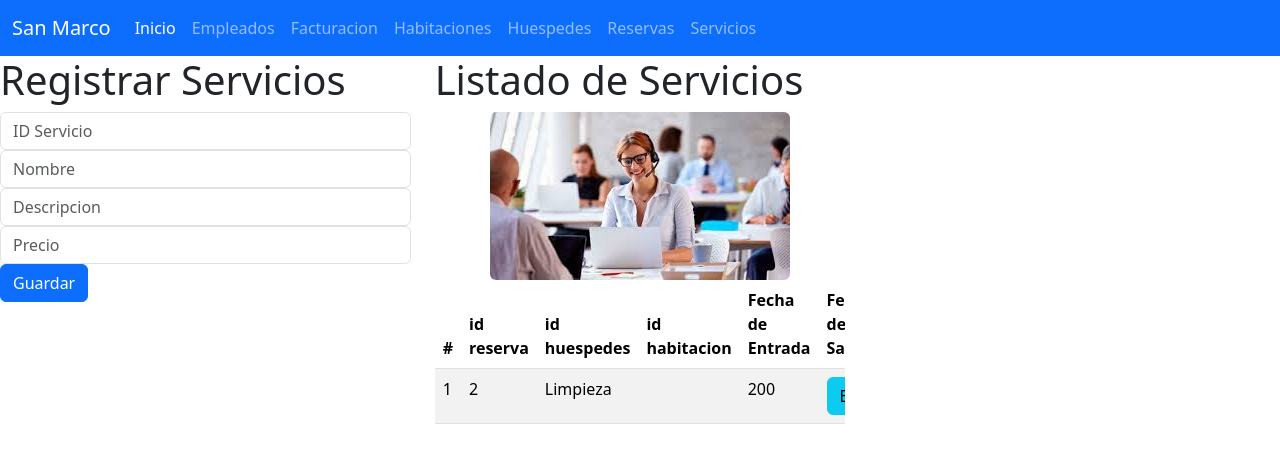
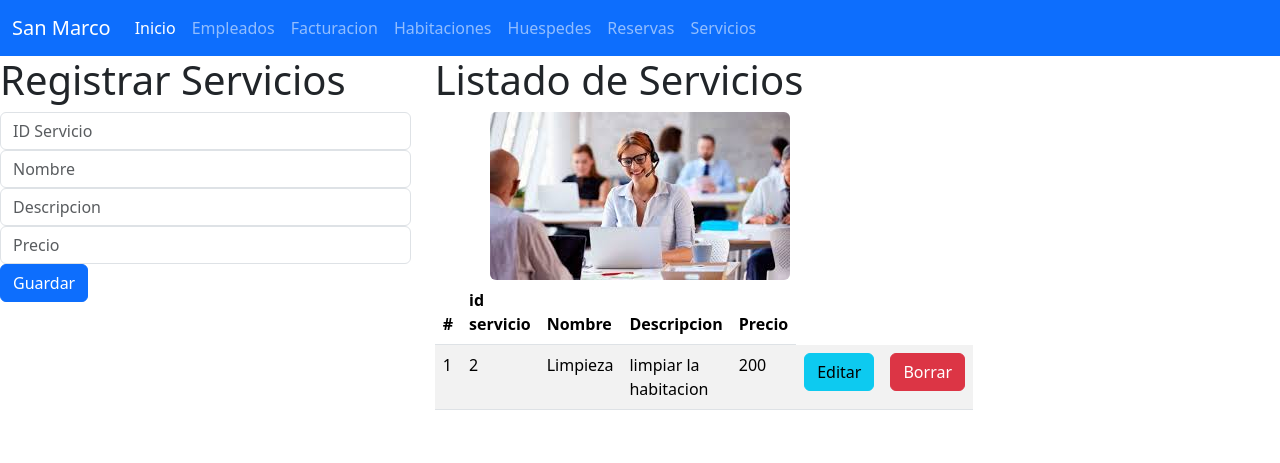
Before and after one commit to Jesus-Esquivel/Daweb_Hotel_06_Dic_2024, a Django app: page /inicio_vistaServicios in a window 1280 px wide. Shown: the top 463 px of the page. Run offline with Django 5.2, Linux system fonts and the light colour scheme; data comes from the database, SQL or seed files in the repository.

Commit message:
Add files via upload

```diff
--- a/servicios_app/templates/editarServicios.html
+++ b/servicios_app/templates/editarServicios.html
@@ -2,7 +2,7 @@
 {% block cuerpo %}
 <div class="row">
     <div class="col-md-4 offset-md-4">
-        <h1>Editar Ventas</h1>
+        <h1>Editar Servicios</h1>
         <form action="/editarServicios/" method="POST">
             {% csrf_token %}
             <div class="form-group">
--- a/servicios_app/templates/gestionarServicios.html
+++ b/servicios_app/templates/gestionarServicios.html
@@ -24,19 +24,14 @@
     <div class="col-sm-12 col-md-4 col-lg-8 col-xl-4"><!--columna derecha-->
         <h1>Listado de Servicios</h1>
         <img class="rounded mx-auto d-block" src="{% static "img/servicios.jpg" %}" alt="alexis" />
-
-        <div class="table-responsive"> <!--tabla responsiva-->
             <table class="table table-striped">
                 <thead>
                   <tr>
                     <th scope="col">#</th>
-                    <th scope="col">id reserva</th>
-                    <th scope="col">id huespedes</th>
-                    <th scope="col">id habitacion</th>
-                    <th scope="col">Fecha de Entrada</th>
-                    <th scope="col">Fecha de Salida</th>
-                    <th scope="col">total pago</th>
-                    <th scope="col">Estado</th>
+                    <th scope="col">id servicio</th>
+                    <th scope="col">Nombre</th>
+                    <th scope="col">Descripcion</th>
+                    <th scope="col">Precio</th>
                   </tr>
                 </thead>
                 <tbody>
@@ -45,7 +40,7 @@
                     <td>{{forloop.counter}}</td>
                     <td>{{E.id_servicio}}</td>
                     <td>{{E.nombre}}</td>
-                    <td>{{E.descripciom}}</td>
+                    <td>{{E.descripcion}}</td>
                     <td>{{E.precio}}</td>
                     <td><a href="seleccionarServicios/{{E.id_servicio}}" class="btn btn-info">Editar</td> <!--falta link-->
                       <td><a href="borrarServicios/{{E.id_servicio}}" class="btn btn-danger">Borrar</td> <!--falta link-->
@@ -54,5 +49,4 @@
                 {% endfor %}
                 </tbody>
               </table>
-    </div>
     {% endblock %}
```
Also changed, not shown: servicios_app/migrations/0003_alter_servicios_precio.py (added).
